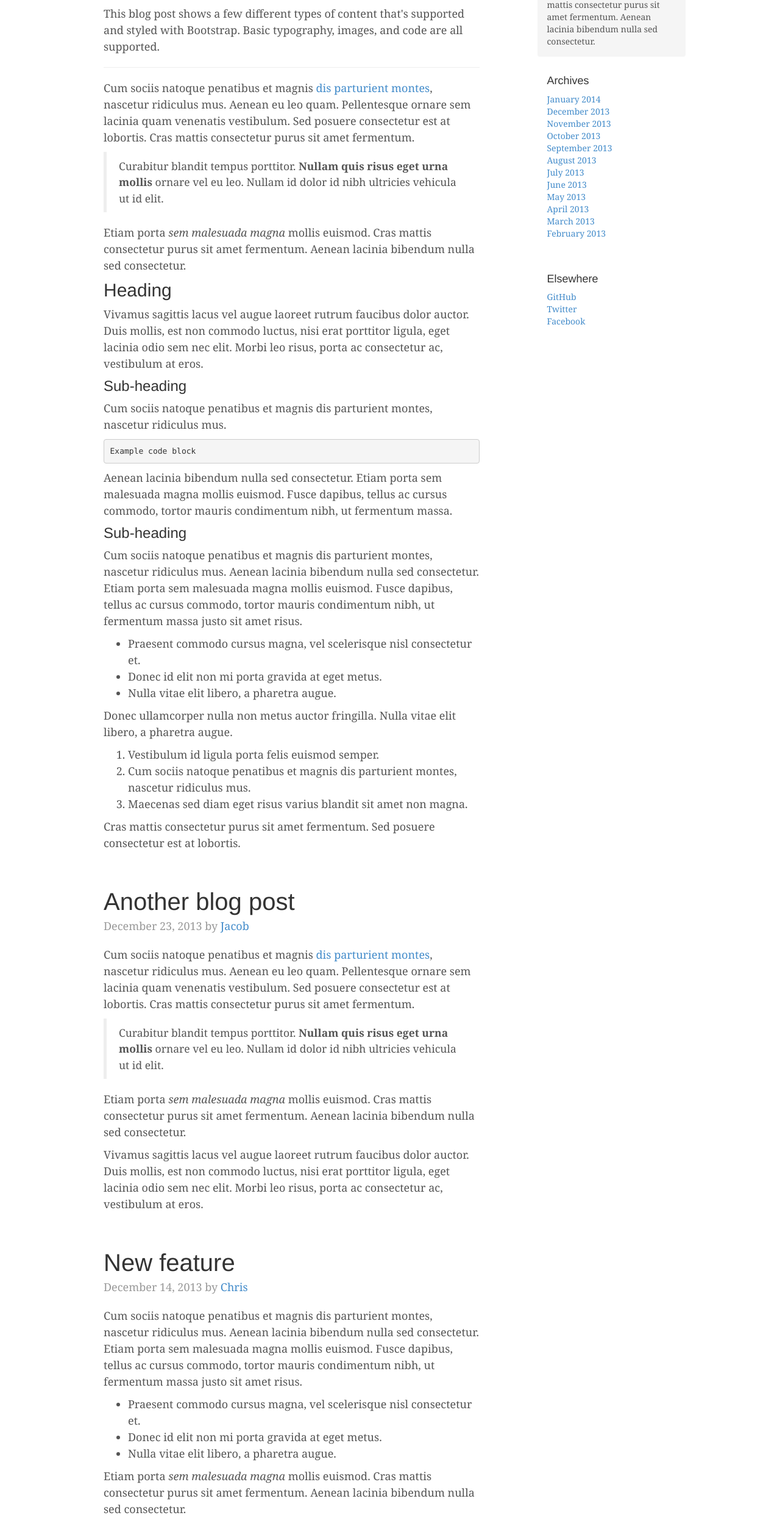
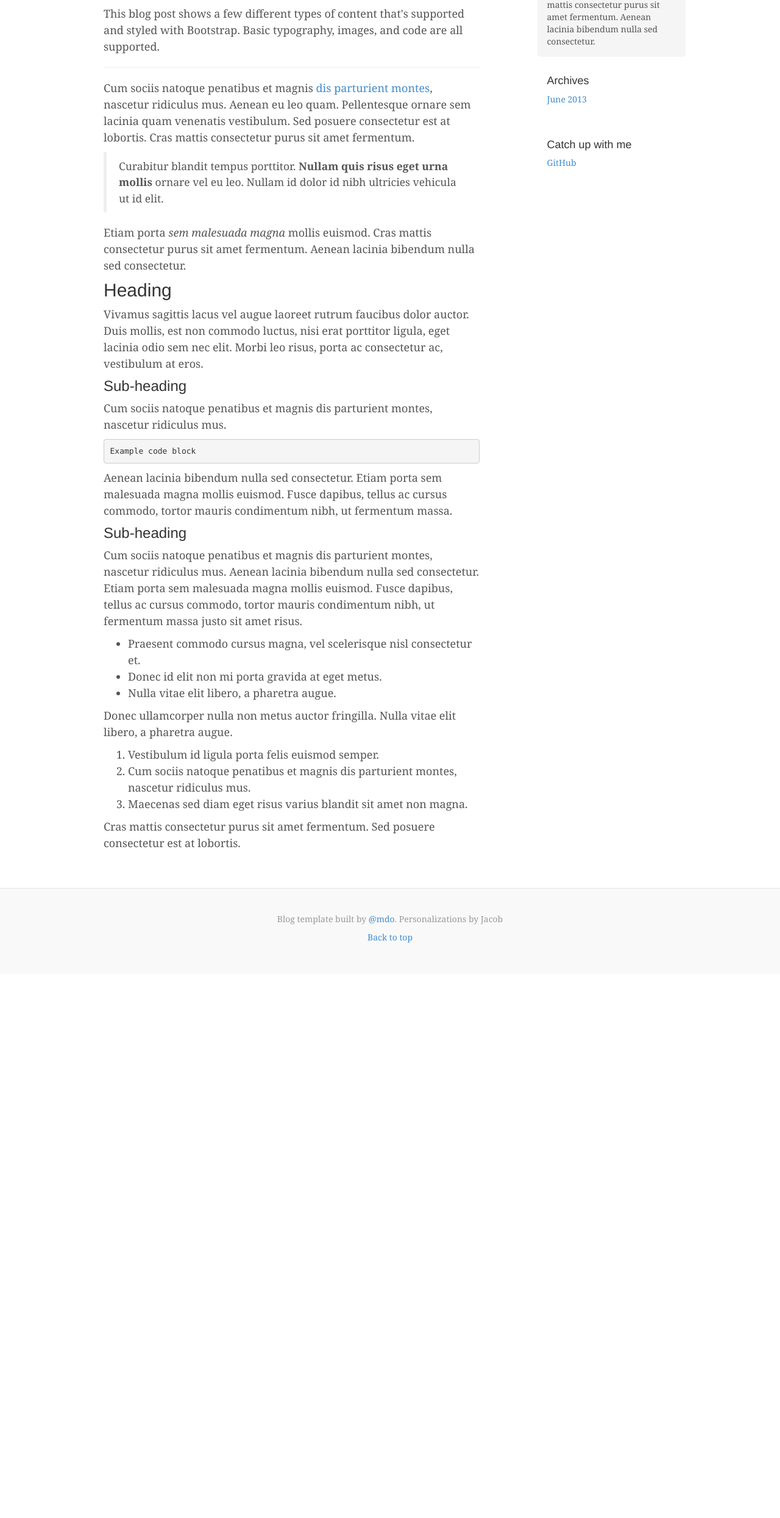
Before and after one commit to jacobwillemsma/jacobwills.github.io, a plain HTML site: page index.html in a window 1280 px wide. Shown: the part 311-2800 px from the top of the page at 61% size. After the commit the page ends 1908 px from the top, so only its background shows below. Drawn offline with nearby package versions, Linux system fonts and the light colour scheme.

Commit message:
Added some personalizations and cleaned up useless parts of the blog.

```diff
--- a/css/blog.css
+++ b/css/blog.css
@@ -36,7 +36,7 @@ h6, .h6 {
  */
 
 .blog-masthead {
-  background-color: #428bca;
+  background-color: #9A5919;
   box-shadow: inset 0 -2px 5px rgba(0,0,0,.1);
 }
 
--- a/index.html
+++ b/index.html
@@ -8,7 +8,7 @@
     <meta name="author" content="">
     <link rel="shortcut icon" href="../../assets/ico/favicon.ico">
 
-    <title>Blog Template for Bootstrap</title>
+    <title>Bloging brought to you by Jacob Willemsma</title>
 
     <!-- Bootstrap core CSS -->
     <link href="../../css/bootstrap.min.css" rel="stylesheet">
@@ -24,9 +24,6 @@
       <div class="container">
         <nav class="blog-nav">
           <a class="blog-nav-item active" href="#">Home</a>
-          <a class="blog-nav-item" href="#">New features</a>
-          <a class="blog-nav-item" href="#">Press</a>
-          <a class="blog-nav-item" href="#">New hires</a>
           <a class="blog-nav-item" href="#">About</a>
         </nav>
       </div>
@@ -35,8 +32,8 @@
     <div class="container">
 
       <div class="blog-header">
-        <h1 class="blog-title">The Bootstrap Blog</h1>
-        <p class="lead blog-description">The official example template of creating a blog with Bootstrap.</p>
+        <h1 class="blog-title">Ramblings by Jacob</h1>
+        <p class="lead blog-description">Posts about coding, work and life.</p>
       </div>
 
       <div class="row">
@@ -45,7 +42,7 @@
 
           <div class="blog-post">
             <h2 class="blog-post-title">Sample blog post</h2>
-            <p class="blog-post-meta">January 1, 2014 by <a href="#">Mark</a></p>
+            <p class="blog-post-meta">June 25th, 2014 by <a href="#">Mark</a></p>
 
             <p>This blog post shows a few different types of content that's supported and styled with Bootstrap. Basic typography, images, and code are all supported.</p>
             <hr>
@@ -75,38 +72,6 @@
             </ol>
             <p>Cras mattis consectetur purus sit amet fermentum. Sed posuere consectetur est at lobortis.</p>
           </div><!-- /.blog-post -->
-
-          <div class="blog-post">
-            <h2 class="blog-post-title">Another blog post</h2>
-            <p class="blog-post-meta">December 23, 2013 by <a href="#">Jacob</a></p>
-
-            <p>Cum sociis natoque penatibus et magnis <a href="#">dis parturient montes</a>, nascetur ridiculus mus. Aenean eu leo quam. Pellentesque ornare sem lacinia quam venenatis vestibulum. Sed posuere consectetur est at lobortis. Cras mattis consectetur purus sit amet fermentum.</p>
-            <blockquote>
-              <p>Curabitur blandit tempus porttitor. <strong>Nullam quis risus eget urna mollis</strong> ornare vel eu leo. Nullam id dolor id nibh ultricies vehicula ut id elit.</p>
-            </blockquote>
-            <p>Etiam porta <em>sem malesuada magna</em> mollis euismod. Cras mattis consectetur purus sit amet fermentum. Aenean lacinia bibendum nulla sed consectetur.</p>
-            <p>Vivamus sagittis lacus vel augue laoreet rutrum faucibus dolor auctor. Duis mollis, est non commodo luctus, nisi erat porttitor ligula, eget lacinia odio sem nec elit. Morbi leo risus, porta ac consectetur ac, vestibulum at eros.</p>
-          </div><!-- /.blog-post -->
-
-          <div class="blog-post">
-            <h2 class="blog-post-title">New feature</h2>
-            <p class="blog-post-meta">December 14, 2013 by <a href="#">Chris</a></p>
-
-            <p>Cum sociis natoque penatibus et magnis dis parturient montes, nascetur ridiculus mus. Aenean lacinia bibendum nulla sed consectetur. Etiam porta sem malesuada magna mollis euismod. Fusce dapibus, tellus ac cursus commodo, tortor mauris condimentum nibh, ut fermentum massa justo sit amet risus.</p>
-            <ul>
-              <li>Praesent commodo cursus magna, vel scelerisque nisl consectetur et.</li>
-              <li>Donec id elit non mi porta gravida at eget metus.</li>
-              <li>Nulla vitae elit libero, a pharetra augue.</li>
-            </ul>
-            <p>Etiam porta <em>sem malesuada magna</em> mollis euismod. Cras mattis consectetur purus sit amet fermentum. Aenean lacinia bibendum nulla sed consectetur.</p>
-            <p>Donec ullamcorper nulla non metus auctor fringilla. Nulla vitae elit libero, a pharetra augue.</p>
-          </div><!-- /.blog-post -->
-
-          <ul class="pager">
-            <li><a href="#">Previous</a></li>
-            <li><a href="#">Next</a></li>
-          </ul>
-
         </div><!-- /.blog-main -->
 
         <div class="col-sm-3 col-sm-offset-1 blog-sidebar">
@@ -117,26 +82,13 @@
           <div class="sidebar-module">
             <h4>Archives</h4>
             <ol class="list-unstyled">
-              <li><a href="#">January 2014</a></li>
-              <li><a href="#">December 2013</a></li>
-              <li><a href="#">November 2013</a></li>
-              <li><a href="#">October 2013</a></li>
-              <li><a href="#">September 2013</a></li>
-              <li><a href="#">August 2013</a></li>
-              <li><a href="#">July 2013</a></li>
               <li><a href="#">June 2013</a></li>
-              <li><a href="#">May 2013</a></li>
-              <li><a href="#">April 2013</a></li>
-              <li><a href="#">March 2013</a></li>
-              <li><a href="#">February 2013</a></li>
             </ol>
           </div>
           <div class="sidebar-module">
-            <h4>Elsewhere</h4>
+            <h4>Catch up with me</h4>
             <ol class="list-unstyled">
-              <li><a href="#">GitHub</a></li>
-              <li><a href="#">Twitter</a></li>
-              <li><a href="#">Facebook</a></li>
+              <li><a href="www.github.com/jacobwills">GitHub</a></li>
             </ol>
           </div>
         </div><!-- /.blog-sidebar -->
@@ -146,7 +98,7 @@
     </div><!-- /.container -->
 
     <div class="blog-footer">
-      <p>Blog template built for <a href="http://getbootstrap.com">Bootstrap</a> by <a href="https://twitter.com/mdo">@mdo</a>.</p>
+      <p>Blog template built by <a href="https://twitter.com/mdo">@mdo</a>.  Personalizations by Jacob</p>
       <p>
         <a href="#">Back to top</a>
       </p>
```
